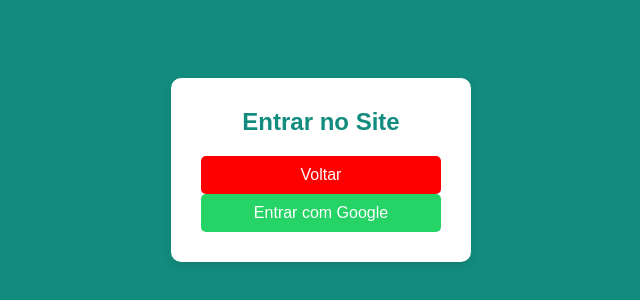
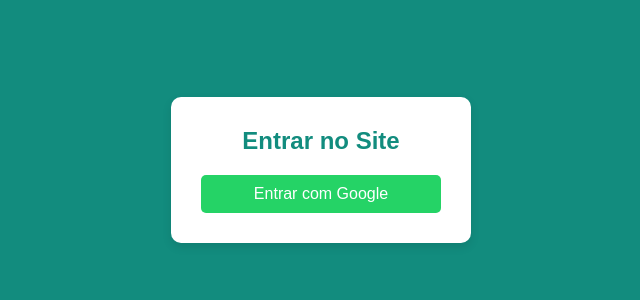
Before and after one commit to AdrainRazini/Descarte-Adequados, a website with bundled scripts: page public/login.html in a window 1280 px wide. Shown: the part 230-530 px from the top of the page, without its empty margins (319-959 px from the left). Built offline with nearby package versions, Linux system fonts and the light colour scheme.

Commit message:
Comit 20

```diff
--- a/public/login.html
+++ b/public/login.html
@@ -79,8 +79,8 @@
   <div id="login-page">
     <h2>Entrar no Site</h2>
 
-    <!-- Botão Voltar -->
-    <button id="back-btn" class="back-btn" onclick="window.location.href='index.html'">Voltar</button>
+    <!--     <button id="back-btn" class="back-btn" onclick="window.location.href='index.html'">Voltar</button>     -->
+
 
     <!-- Botão de Login com Google -->
     <button id="google-login">Entrar com Google</button>
```
